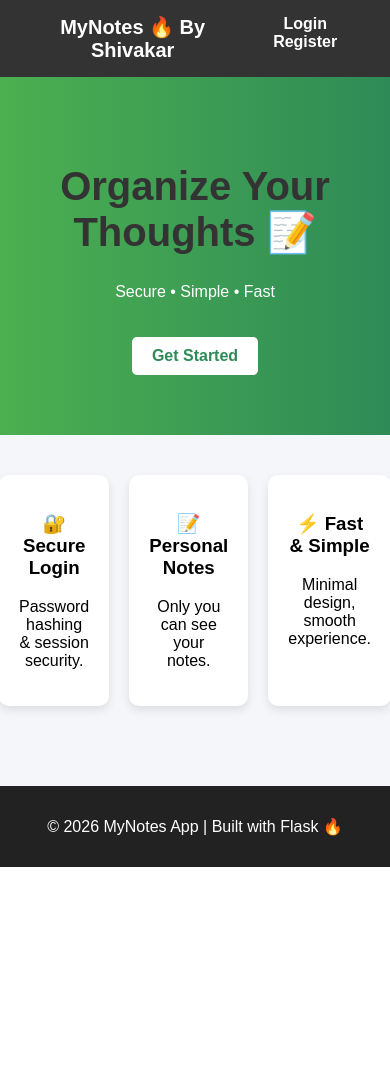
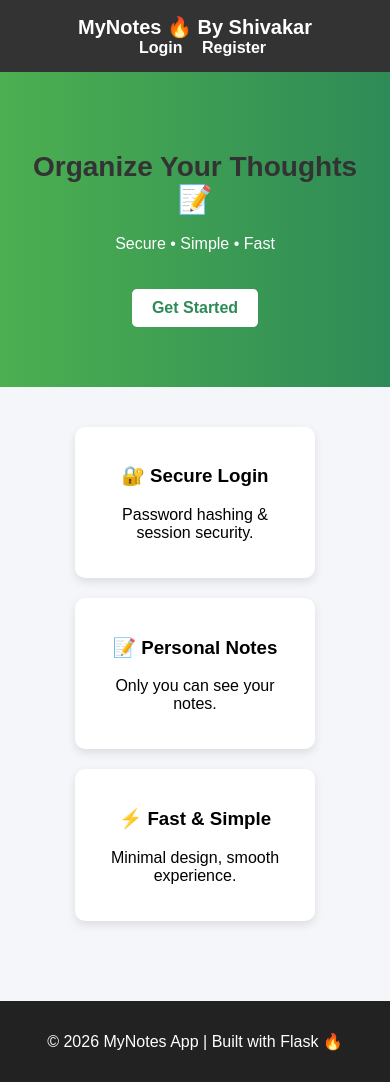
Before and after one commit to shivakar65/flask-notes-app, a Python web app: template templates/index.html in a window 390 px wide. Before the commit the page ends 867 px from the top, so only its background shows below. Run offline with Jinja, Linux system fonts and the light colour scheme; the template is opened without the code that fills it, so the values that code supplies are empty.

Commit message:
Made site responsive

```diff
--- a/static/style.css
+++ b/static/style.css
@@ -199,3 +199,30 @@ a {
 .note-card:hover {
     transform: translateY(-5px);
 }
+
+/* Mobile Responsive */
+@media (max-width: 768px) {
+
+    .features {
+        flex-direction: column;
+        align-items: center;
+    }
+
+    .navbar {
+        flex-direction: column;
+        text-align: center;
+    }
+
+    .hero h1 {
+        font-size: 28px;
+    }
+
+    .dashboard-container {
+        padding: 15px;
+    }
+
+    .notes-grid {
+        grid-template-columns: 1fr;
+    }
+
+}
--- a/templates/add_note.html
+++ b/templates/add_note.html
@@ -1,6 +1,7 @@
 <!DOCTYPE html>
 <html>
 <head>
+    <meta name="viewport" content="width=device-width, initial-scale=1.0">
     <title>Add Note</title>
     <link rel="stylesheet" href="{{ url_for('static', filename='style.css') }}">
 
--- a/templates/dashboard.html
+++ b/templates/dashboard.html
@@ -1,6 +1,7 @@
 <!DOCTYPE html>
 <html>
 <head>
+    <meta name="viewport" content="width=device-width, initial-scale=1.0">
     <title>Dashboard</title>
     <link rel="stylesheet" href="{{ url_for('static', filename='style.css') }}">
 </head>
--- a/templates/index.html
+++ b/templates/index.html
@@ -1,6 +1,7 @@
 <!DOCTYPE html>
 <html>
 <head>
+    <meta name="viewport" content="width=device-width, initial-scale=1.0">
     <title>My Notes App</title>
     <link rel="stylesheet" href="{{ url_for('static', filename='style.css') }}">
 </head>
--- a/templates/login.html
+++ b/templates/login.html
@@ -1,6 +1,7 @@
 <!DOCTYPE html>
 <html>
 <head>
+    <meta name="viewport" content="width=device-width, initial-scale=1.0">
     <title>Login</title>
     <link rel="stylesheet" href="{{ url_for('static', filename='style.css') }}">
 </head>
--- a/templates/register.html
+++ b/templates/register.html
@@ -1,6 +1,7 @@
 <!DOCTYPE html>
 <html>
 <head>
+    <meta name="viewport" content="width=device-width, initial-scale=1.0">
     <title>Register</title>
     <link rel="stylesheet" href="{{ url_for('static', filename='style.css') }}">
 
```
